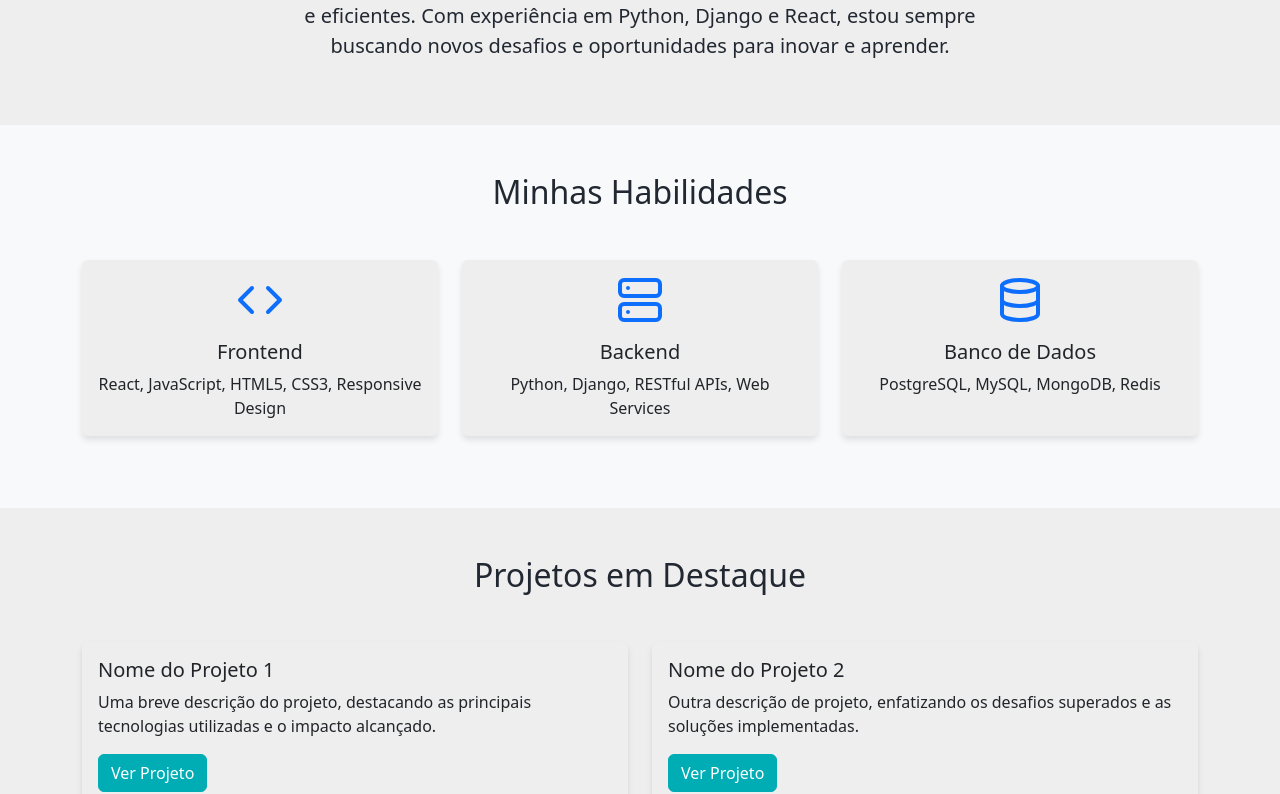
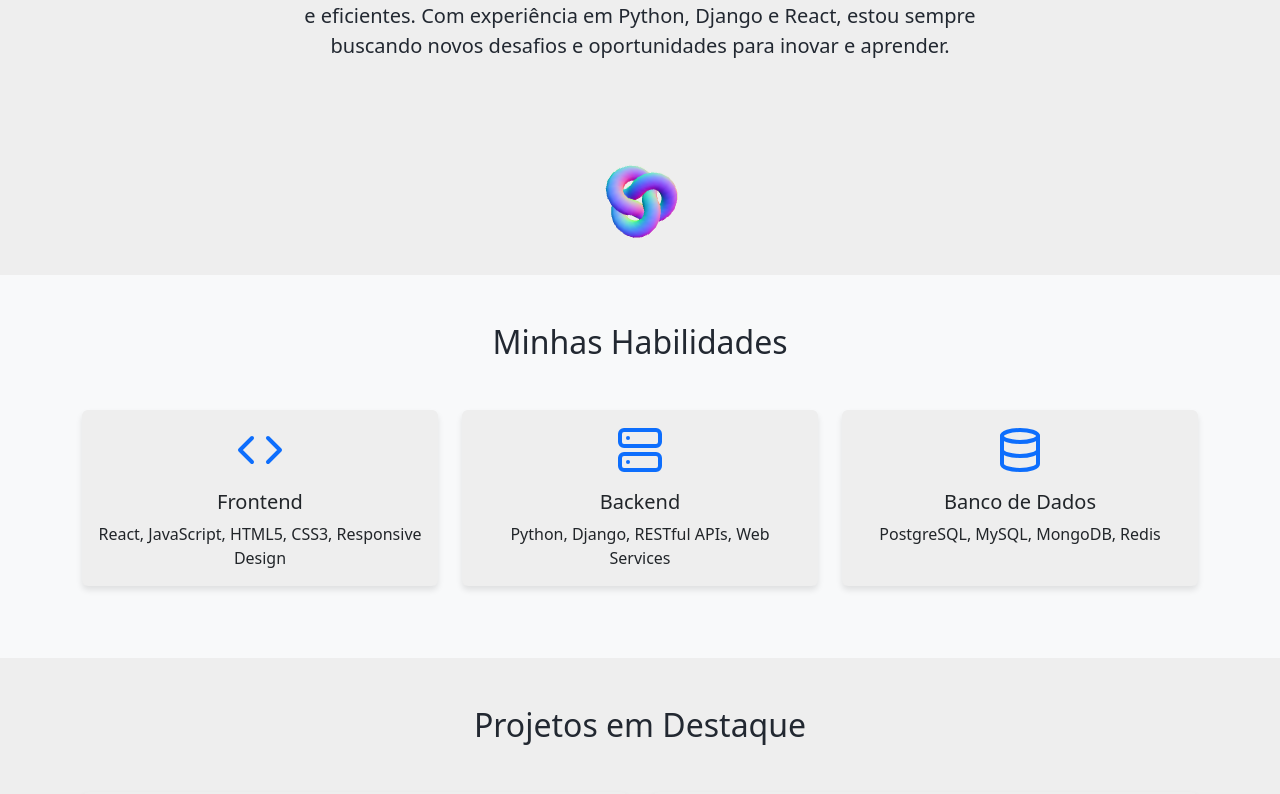
Before and after one commit to ftrajano/portifolio, a React (Vite) app: page / in a window 1280 px wide. Shown: the part 390-1184 px from the top of the page. Built offline with nearby package versions, Linux system fonts and the light colour scheme.

Commit message:
matematique api adicionado aos projetos

```diff
--- a/package.json
+++ b/package.json
@@ -10,11 +10,13 @@
     "preview": "vite preview"
   },
   "dependencies": {
+    "@react-three/fiber": "8.16",
     "bootstrap": "^5.3.3",
     "lucide-react": "^0.451.0",
     "react": "^18.3.1",
     "react-bootstrap": "^2.10.5",
-    "react-dom": "^18.3.1"
+    "react-dom": "^18.3.1",
+    "three": "^0.166.1"
   },
   "devDependencies": {
     "@eslint/js": "^9.11.1",
--- a/src/App.jsx
+++ b/src/App.jsx
@@ -9,6 +9,7 @@ import Footer from './components/Footer';
 import Form from './components/Form';
 import Separator from './components/Separator';
 import './styles/global.css';
+import { Canvas } from '@react-three/fiber';
 
 
 const App = () => {
@@ -17,6 +18,12 @@ const App = () => {
       <Header />
       <main className="flex-grow-1">
         <About />
+		<Canvas>
+			<mesh>
+				<torusKnotGeometry/>
+				<meshNormalMaterial/>
+			</mesh>
+		</Canvas>
 		{/* <Separator/> */}
         <Skills />
 		{/* <Separator /> */}
--- a/src/components/Projects.jsx
+++ b/src/components/Projects.jsx
@@ -9,8 +9,8 @@ const Projects = () => {
           <div className="col-lg-6 mb-4">
             <div className="card h-100">
               <div className="card-body">
-                <h3 className="card-title h5">Nome do Projeto 1</h3>
-                <p className="card-text">Uma breve descrição do projeto, destacando as principais tecnologias utilizadas e o impacto alcançado.</p>
+                <h3 className="card-title h5">Matematique API</h3>
+                <p className="card-text">Uma API REST desenvolvida em Django REST Framework para gerenciar questões matemáticas, facilitando o acesso e organização de problemas matemáticos para estudantes e professores.</p>
                 <a href="#" className="btn btn-primary">Ver Projeto</a>
               </div>
             </div>
```
Also changed, not shown: 1 other file (tests, documents, lock files or other folders).
